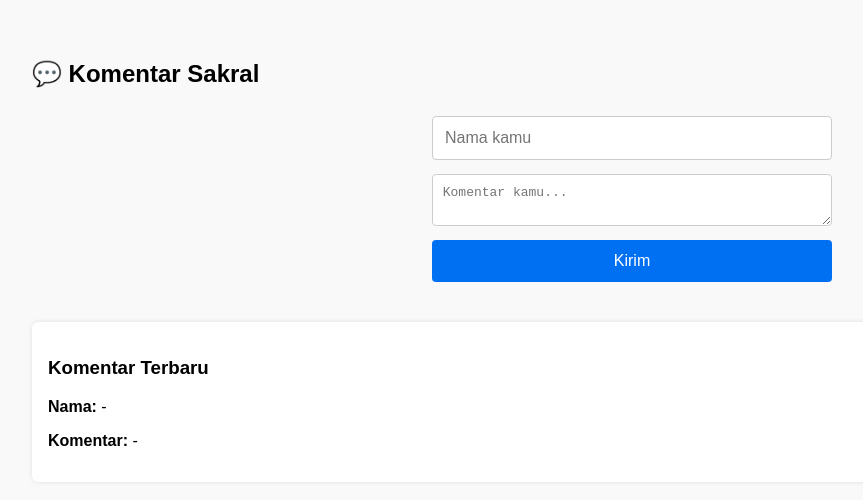
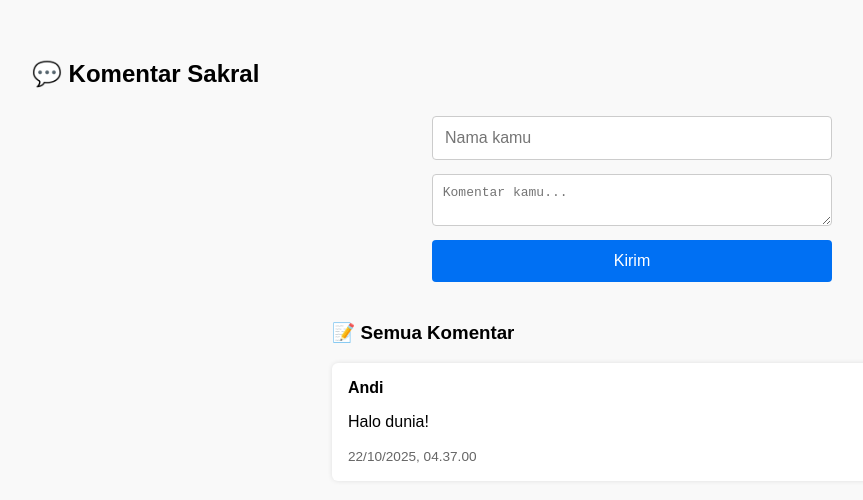
Before and after one commit to cdndc/cdndc.github.io, a plain HTML site: page index.html in a window 1280 px wide. Shown: the whole page, without its empty margins (8-871 px from the left). Drawn offline with Linux system fonts and the light colour scheme.

Commit message:
Update index.html

```diff
--- a/index.html
+++ b/index.html
@@ -17,7 +17,9 @@
     button { background: #0070f3; color: white; border: none; cursor: pointer; }
     button:hover { background: #0059c1; }
     #status { margin-top: 1em; text-align: center; font-weight: bold; }
-    #latest { margin-top: 2em; background: #fff; padding: 1em; border-radius: 6px; box-shadow: 0 0 5px rgba(0,0,0,0.1); }
+    #comments { margin-top: 2em; max-width: 600px; margin-left: auto; margin-right: auto; }
+    .comment { background: #fff; padding: 1em; margin-bottom: 1em; border-radius: 6px; box-shadow: 0 0 5px rgba(0,0,0,0.1); }
+    .comment time { font-size: 0.85em; color: #666; }
   </style>
 </head>
 <body>
@@ -29,21 +31,42 @@
   </form>
   <div id="status"></div>
 
-  <div id="latest">
-    <h3>Komentar Terbaru</h3>
-    <p><strong>Nama:</strong> <span id="latest-nama">...</span></p>
-    <p><strong>Komentar:</strong> <span id="latest-comment">...</span></p>
+  <div id="comments">
+    <h3>📝 Semua Komentar</h3>
+    <div id="comment-list">Memuat komentar...</div>
   </div>
 
   <script>
-    async function fetchLatest() {
+    async function fetchComments() {
+      const container = document.getElementById("comment-list");
+      container.innerHTML = "⏳ Memuat komentar...";
       try {
         const res = await fetch("https://cdndc.github.io/data.json");
         const data = await res.json();
-        document.getElementById("latest-nama").textContent = data.nama || "-";
-        document.getElementById("latest-comment").textContent = data.comment || "-";
+        if (!Array.isArray(data)) {
+          container.innerHTML = "⚠️ Format data.json tidak sesuai.";
+          return;
+        }
+
+        if (data.length === 0) {
+          container.innerHTML = "Belum ada komentar.";
+          return;
+        }
+
+        container.innerHTML = "";
+        data.slice().reverse().forEach(entry => {
+          const div = document.createElement("div");
+          div.className = "comment";
+          div.innerHTML = `
+            <strong>${entry.nama}</strong><br/>
+            <p>${entry.comment}</p>
+            <time>${new Date(entry.updated).toLocaleString("id-ID")}</time>
+          `;
+          container.appendChild(div);
+        });
       } catch (err) {
-        console.error("Gagal ambil data.json:", err);
+        container.innerHTML = "❌ Gagal memuat komentar.";
+        console.error(err);
       }
     }
 
@@ -56,7 +79,7 @@
       status.textContent = "⏳ Mengirim komentar...";
 
       try {
-        const res = await fetch("https://cdndc.vercel.app/api/update", {
+        const res = await fetch("https://cdndc-vercel.vercel.app/api/update", {
           method: "POST",
           headers: { "Content-Type": "application/json" },
           body: JSON.stringify({ nama, comment }),
@@ -65,7 +88,9 @@
         const result = await res.json();
         if (result.success) {
           status.textContent = "✅ Komentar berhasil dikirim!";
-          fetchLatest(); // refresh tampilan komentar
+          document.getElementById("nama").value = "";
+          document.getElementById("comment").value = "";
+          fetchComments(); // refresh list
         } else {
           status.textContent = "⚠️ Gagal mengirim komentar.";
         }
@@ -75,7 +100,7 @@
       }
     }
 
-    fetchLatest(); // ambil komentar saat halaman dimuat
+    fetchComments(); // load saat halaman dibuka
   </script>
 </body>
 </html>
```
